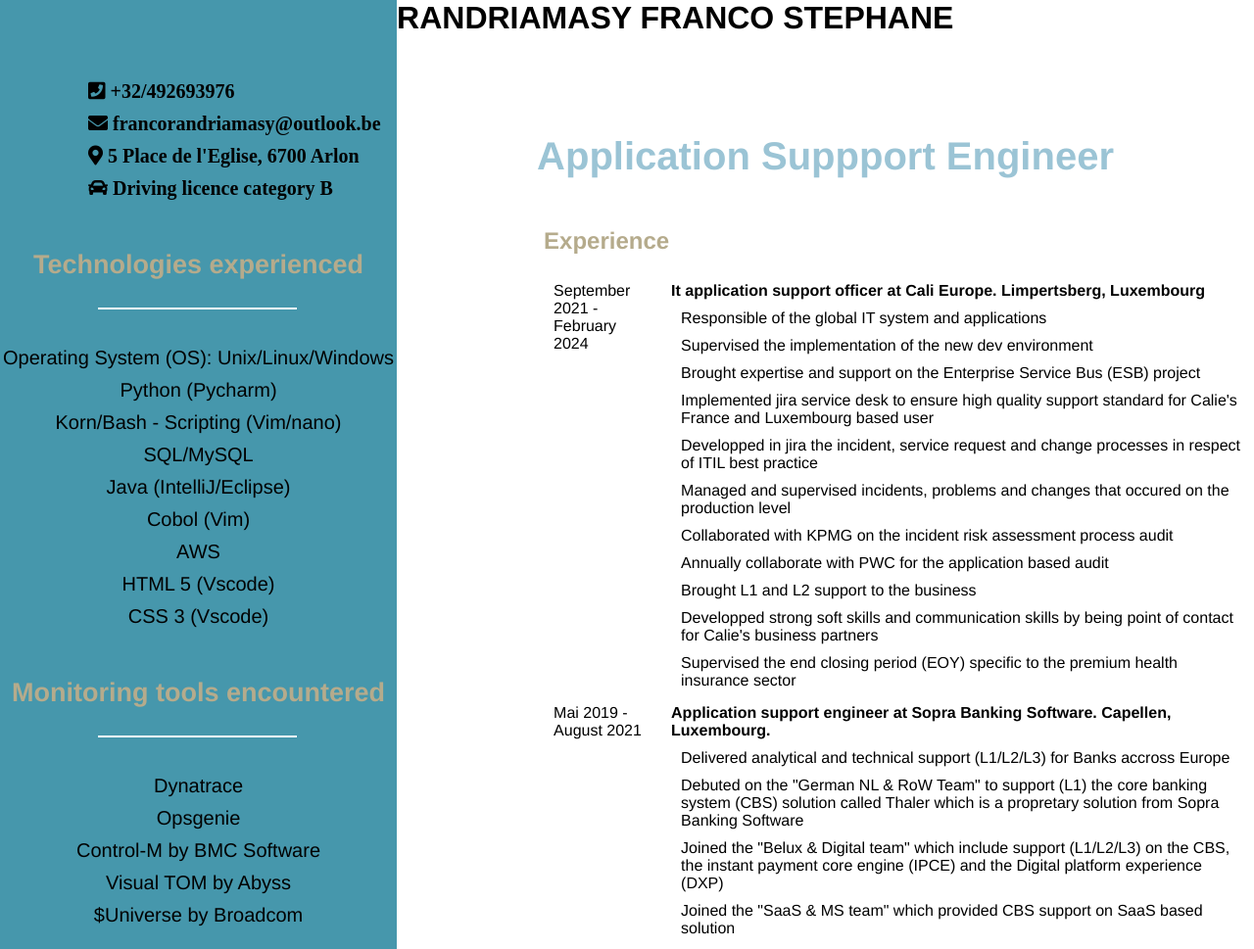
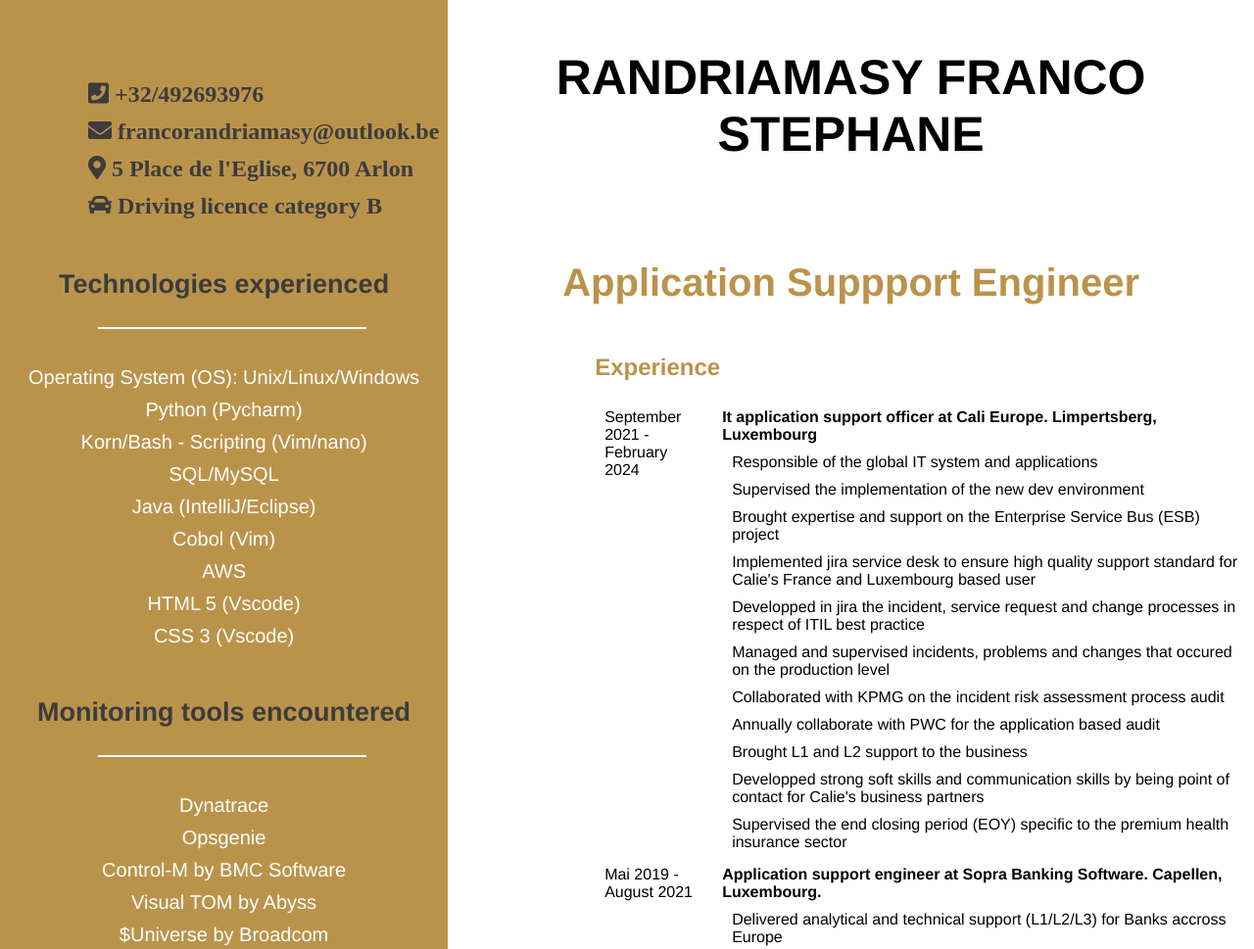
Before and after one commit to La-Z-fandy/GeneralCv, a plain HTML site: page index.html in a window 1280 px wide. Shown: the top 969 px of the page at 98% size. Drawn offline with nearby package versions, Linux system fonts and the light colour scheme.

Commit message:
Update styles.css

```diff
--- a/styles.css
+++ b/styles.css
@@ -32,10 +32,12 @@
 
 }
 .Resume_content--left {
-    width:500px;
+    width:600px;
     height:auto;
     /*background-color:#f3f3f3;*/
-    background-color: #4697ac;
+    /*background-color: #11687f;*/
+    background-color: #ba934b;
+
 }
 .Cv .Left_section .Resume_content--left .Resume_content--left--items {
     width:500px;
@@ -44,16 +46,22 @@
 .Left_section .Resume_content--left .data_name {
     font-size:34px;
     color:#B5AB8C;
+    /*color:#3c3c3c;*/
+
 
 }
 .data_following_name {
     margin:10px 0 10px 90px  ;
     text-align:justify;
     font-size:20px;
+    /*color:#B5AB8C;*/
+    color:#3c3c3c;
+    font-size:x-large;
 }
+
 hr {
     color:white;
-    width:50%;
+    width:60%;
     border-style:solid;
     margin-bottom:10px;
     margin-left:100px;
@@ -63,7 +71,8 @@
     margin-top:5px;
     margin-bottom:10px;
     font-size: 27px;
-    color:#B5AB8C;
+    /*color:#B5AB8C;*/
+    color:#3c3c3c;
     text-align:center;
 }
 .Skills .Skills_items {
@@ -71,14 +80,17 @@
     margin-bottom:10px;
     font-size:20px;
     text-align:center;
+    color:white;
 }
 .Resume_content--right {
     height:1415px;
     width:1080px;
     font-family:"Arimo",sans-serif;
-
-
-
+}
+.Resume_content--right--name--item {
+    text-align: center;
+    font-size: 50px;
+    margin-top: 50px;
 }
 .Resume_content--right .Right_content {
     margin-left:150px;
@@ -89,10 +101,11 @@
     margin-top:100px;
     color:black;
 }
-
 .Work_E {
     margin-top:50px;
-    color:#B5AB8C;
+    /*color:#B5AB8C;*/
+    /*color:#f04b4c;*/
+    color:#ba934b;
 }
 .xp_container {
     display:flex;
@@ -123,5 +136,6 @@
     left:450px;
 }
 .job_title {
-    color:#9bc4d5;
+    /*color:#9bc4d5;*/
+    color:#ba934b;
 }
```
